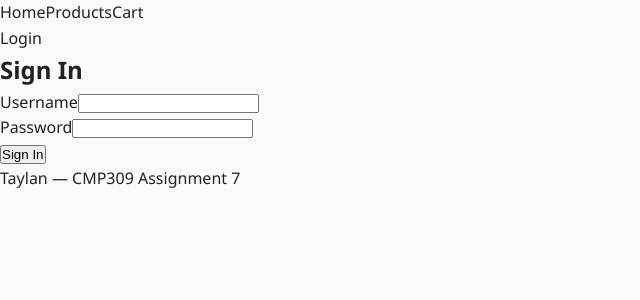
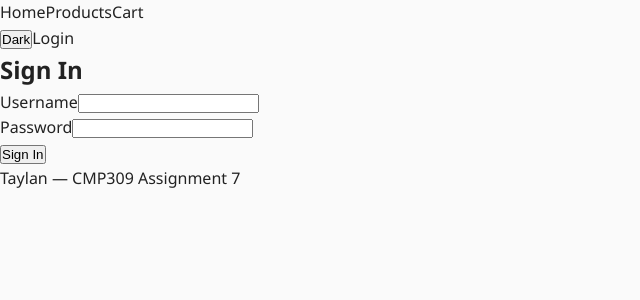
Before and after one commit to 230408026/assignment, a React (Vite) app: page /login in a window 1280 px wide. Shown: the top 300 px of the page, without its empty margins (0-640 px from the left). Built offline with nearby package versions, Linux system fonts and the light colour scheme.

Commit message:
Add theme toggle and dark mode styles

```diff
--- a/src/components/Layout.jsx
+++ b/src/components/Layout.jsx
@@ -1,10 +1,10 @@
 import { Outlet } from 'react-router-dom';
 import NavBar from './NavBar';
 
-const Layout = () => {
+const Layout = ({ theme, onToggleTheme }) => {
   return (
-    <div className="wrapper">
-      <NavBar />
+    <div className={`wrapper ${theme}`}>
+      <NavBar theme={theme} onToggleTheme={onToggleTheme} />
       <div className="content">
         <Outlet />
       </div>
--- a/src/components/NavBar.jsx
+++ b/src/components/NavBar.jsx
@@ -1,15 +1,32 @@
 import { NavLink } from 'react-router-dom';
+import { useAuth } from '../context/AuthContext';
+import useCartStore from '../store/cartStore';
 
-const NavBar = () => {
+const NavBar = ({ theme, onToggleTheme }) => {
+  const { user, handleLogout } = useAuth();
+  const totalItems = useCartStore((s) => s.items.reduce((acc, item) => acc + item.quantity, 0));
+
   return (
     <header className="topbar">
       <nav className="topbar-nav">
         <NavLink to="/" end>Home</NavLink>
         <NavLink to="/products">Products</NavLink>
-        <NavLink to="/cart">Cart</NavLink>
+        <NavLink to="/cart">
+          Cart{totalItems > 0 && <span className="cart-count">{totalItems}</span>}
+        </NavLink>
       </nav>
       <div className="topbar-actions">
-        <NavLink to="/login" className="btn-outline">Login</NavLink>
+        <button onClick={onToggleTheme} className="toggle-theme">
+          {theme === 'dark' ? 'Light' : 'Dark'}
+        </button>
+        {user ? (
+          <div className="user-area">
+            <span className="username-label">{user.username}</span>
+            <button onClick={handleLogout} className="btn-outline">Logout</button>
+          </div>
+        ) : (
+          <NavLink to="/login" className="btn-outline">Login</NavLink>
+        )}
       </div>
     </header>
   );
--- a/src/index.css
+++ b/src/index.css
@@ -12,3 +12,52 @@ body {
 }
 
 a { color: inherit; text-decoration: none; }
+
+.wrapper {
+  min-height: 100vh;
+  display: flex;
+  flex-direction: column;
+}
+
+.wrapper.dark {
+  background: #111827;
+  color: #d1d5db;
+}
+
+.wrapper.dark .topbar {
+  background: #1f2937;
+  border-color: #374151;
+}
+
+.wrapper.dark .card {
+  background: #1f2937;
+  border-color: #374151;
+}
+
+.wrapper.dark .filter-bar input,
+.wrapper.dark .filter-bar select {
+  background: #1f2937;
+  color: #d1d5db;
+  border-color: #374151;
+}
+
+.wrapper.dark .login-box input {
+  background: #1f2937;
+  color: #d1d5db;
+  border-color: #374151;
+}
+
+.wrapper.dark .cart-row {
+  background: #1f2937;
+  border-color: #374151;
+}
+
+.wrapper.dark .site-footer {
+  background: #1f2937;
+  border-color: #374151;
+}
+
+.wrapper.dark .tag {
+  background: #065f46;
+  color: #a7f3d0;
+}
```
